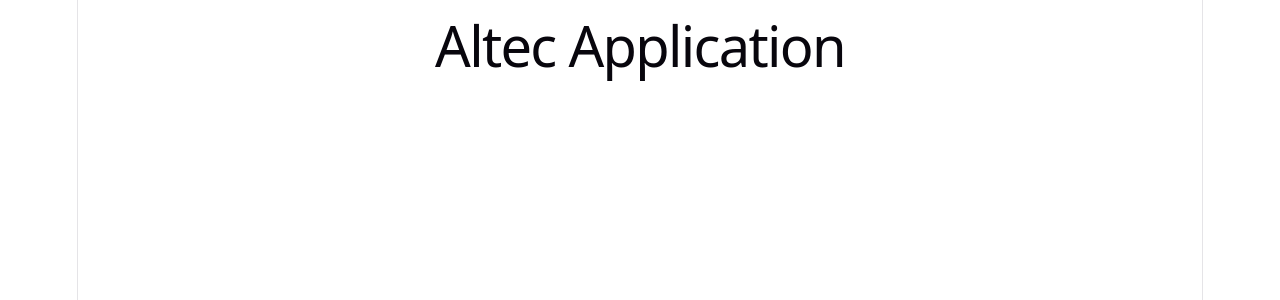
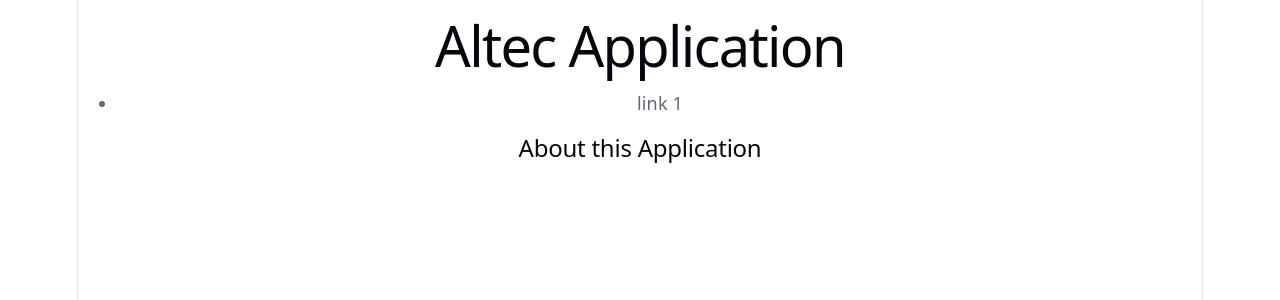
Before and after one commit to xMelow/AltecFrontend, a React (Vite) app: page / in a window 1280 px wide. Shown: the top 300 px of the page. Built offline with nearby package versions, Linux system fonts and the light colour scheme.

Commit message:
add navbar component

```diff
--- a/src/App.jsx
+++ b/src/App.jsx
@@ -1,10 +1,13 @@
 import { useState } from 'react'
 import './App.css'
 import HomeScreen from './pages/HomeScreen'
+import Navbar from './components/Navbar'
 
 function App() {
   return (
     <div>
+      <h1>Altec Application</h1>
+      <Navbar />
       <HomeScreen />
     </div>
   )
--- /dev/null
+++ b/src/components/Navbar.jsx
@@ -0,0 +1,12 @@
+
+function Navbar() {
+  return (
+    <nav>
+        <ul>
+            <li>link 1</li>
+        </ul>
+    </nav>
+  )
+}
+
+export default Navbar
--- a/src/pages/HomeScreen.jsx
+++ b/src/pages/HomeScreen.jsx
@@ -3,7 +3,7 @@
 function HomeScreen() {
     return (
         <div>
-            <h1>Altec Application</h1>
+            <h2>About this Application</h2>
         </div>
     )
 }
```
